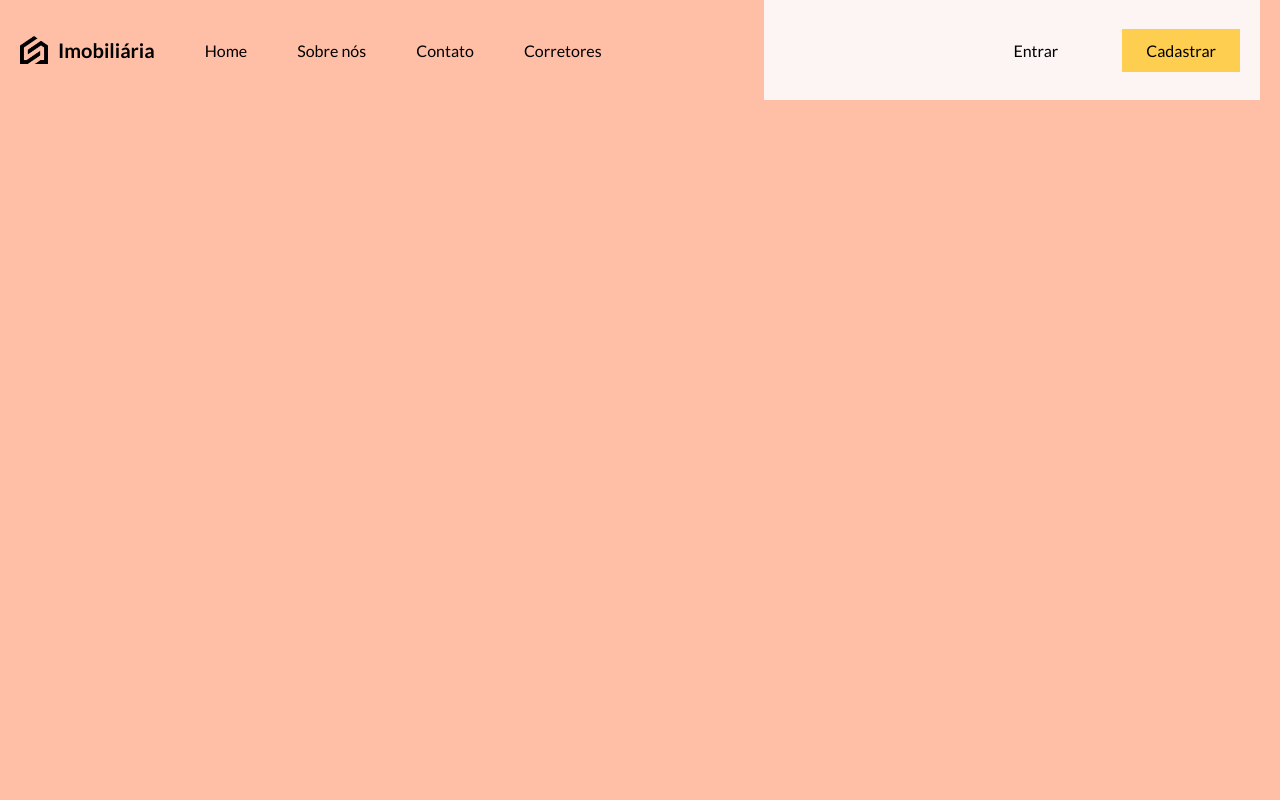
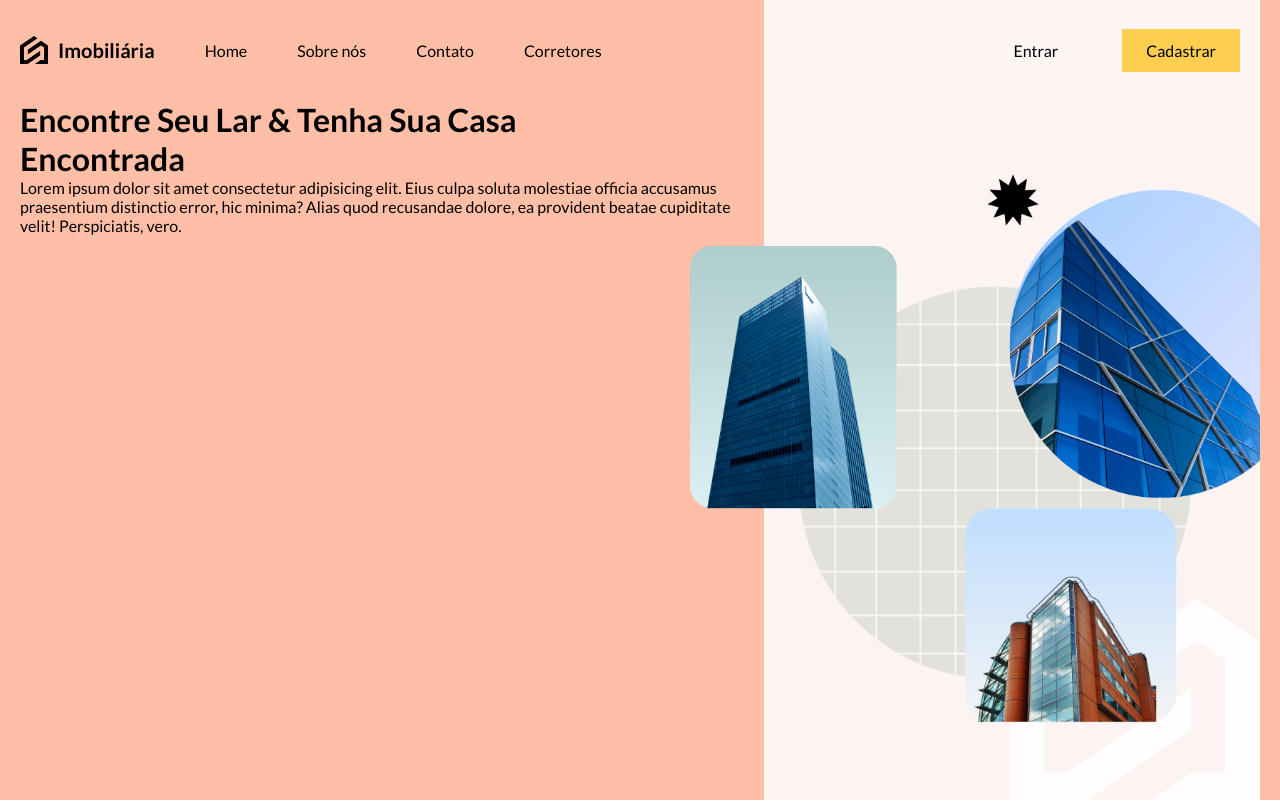
Before and after one commit to renatomagnus/imobiliaria, a React (Vite) app in the folder client/: page / in a window 1280 px wide. Shown: the top 807 px of the page. Built offline with nearby package versions, Linux system fonts and the light colour scheme.

Commit message:
feat: home

```diff
--- a/client/src/App.jsx
+++ b/client/src/App.jsx
@@ -1,12 +1,18 @@
-import Navbar from "./components/navbar/navbar"
-import "./layout.scss"
+import Navbar from "./components/navbar/navbar";
+import "./layout.scss";
+import Home from "./routes/homePage/homePage";
 
 function App() {
   return (
     <div className="layout">
-      <Navbar/>
+      <div className="navbar">
+        <Navbar />
+      </div>
+      <div className="content">
+        <Home />
+      </div>
     </div>
-  )
+  );
 }
 
-export default App
+export default App;
--- a/client/src/layout.scss
+++ b/client/src/layout.scss
@@ -6,6 +6,8 @@
   max-width: 1366px;
   margin: 0 auto;
   padding: 0 20px;
+  display: flex;
+  flex-direction: column;
 
   @include large{
     background-color: rgba(255, 127, 80, 0.507);
@@ -22,4 +24,8 @@
     background-color: rgba(255, 0, 0, 0.363);
     max-width: 640px;
   }
+
+  .content {
+    flex: 1;
+  }
 }
--- /dev/null
+++ b/client/src/routes/homePage/homePage.jsx
@@ -0,0 +1,19 @@
+import './styles.scss';
+
+const Home = () => {
+  return (
+    <div className='home'>
+      <div className="text-container">
+        <div className="wrapper">
+          <h1 className='title'>Encontre Seu Lar & Tenha Sua Casa Encontrada</h1>
+        </div>
+        <p>Lorem ipsum dolor sit amet consectetur adipisicing elit. Eius culpa soluta molestiae officia accusamus praesentium distinctio error, hic minima? Alias quod recusandae dolore, ea provident beatae cupiditate velit! Perspiciatis, vero.</p>
+      </div>
+      <div className="image-container">
+        <img src="/bg.png" alt="" />
+      </div>
+    </div>
+  )
+}
+
+export default Home
--- /dev/null
+++ b/client/src/routes/homePage/styles.scss
@@ -0,0 +1,26 @@
+.home {
+  display: flex;
+  height: 100%;
+
+  .text-container {
+    flex: 3;
+
+    .wrapper {
+      padding-right: 100px;
+    }
+  }
+
+  .image-container {
+    flex: 2;
+    background-color: #fcf4f3;
+    position: relative;
+    display: flex;
+    align-items: center;
+
+    img {
+      width: 115%;
+      position: absolute;
+      right: 0;
+    }
+  }
+}
```
